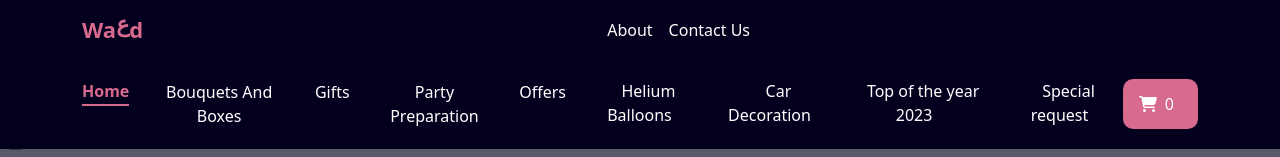
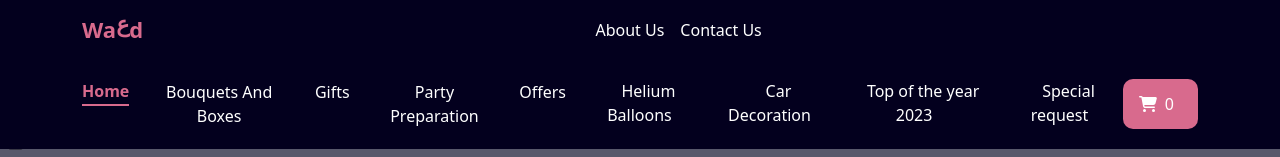
Before and after one commit to EHAB3x/wa3d-flourist, a React (Create React App) app: page / in a window 1280 px wide. Shown: the top 157 px of the page. Built offline with nearby package versions, Linux system fonts and the light colour scheme; no server answers.

Commit message:
return about

```diff
--- a/src/components/TopNav.js
+++ b/src/components/TopNav.js
@@ -14,7 +14,7 @@ function TopNav(){
             <div className="collapse navbar-collapse" id="navbarNav">
                 <ul className="navbar-nav contact">
                 <li className="nav-item">
-                    <a className="nav-link hvr-underline-from-center" aria-current="page" href="/#">About</a>
+                    <a className="nav-link hvr-underline-from-center" aria-current="page" href="/#">About Us</a>
                 </li>
                 <li className="nav-item">
                     <a className="nav-link hvr-underline-from-center" href="/#">Contact Us</a>
```
